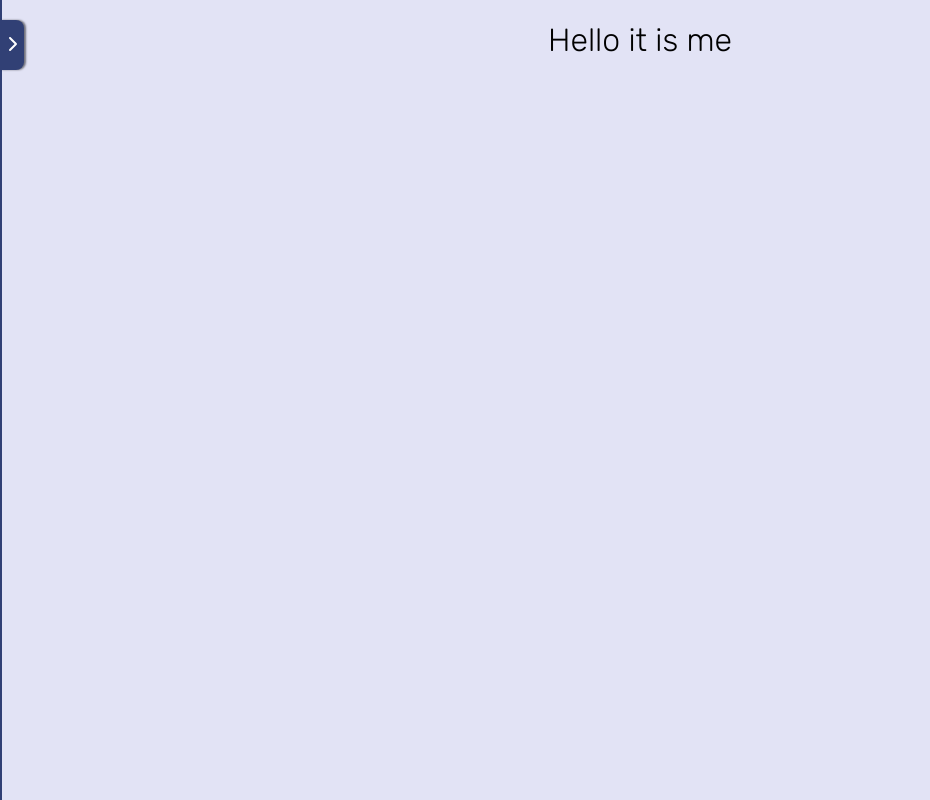
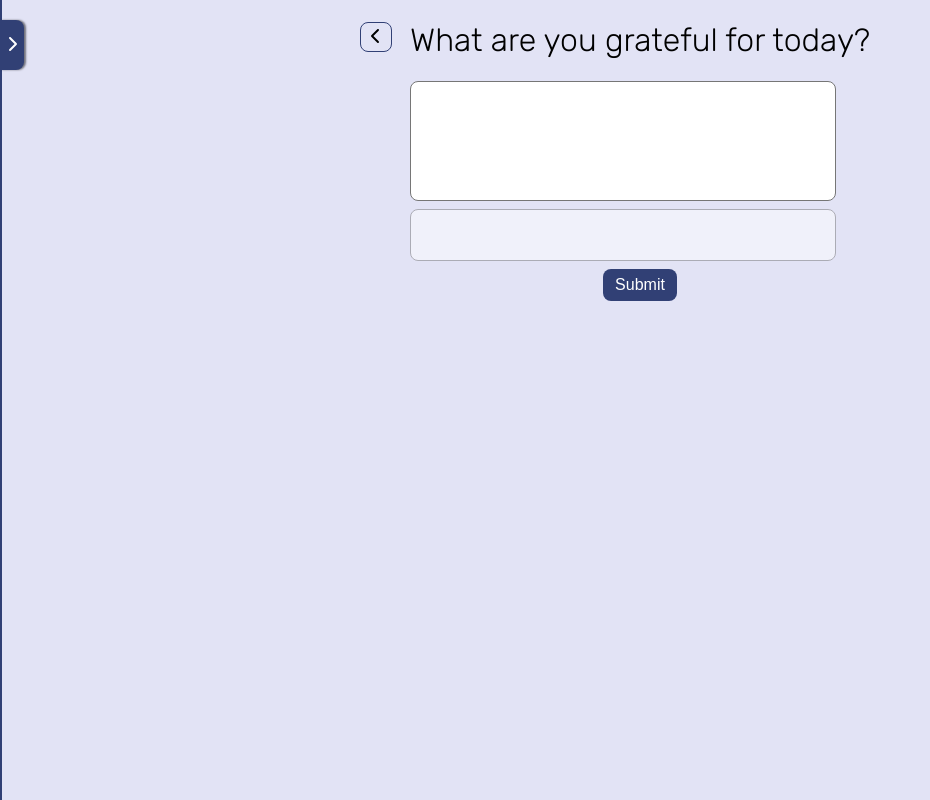
Before and after one commit to e-newton/gratitude-journal, a React (Create React App) app: page / in a window 1280 px wide. Both pictures are taken after a click on the button "Add Entries". Shown: the whole page, without its empty margins (0-930 px from the left). Built offline with nearby package versions, Linux system fonts and the light colour scheme.

Commit message:
Added entry additions

```diff
--- a/package.json
+++ b/package.json
@@ -18,8 +18,10 @@
     "react-dom": "^18.2.0",
     "react-redux": "^8.0.2",
     "react-scripts": "5.0.1",
+    "react-transition-group": "^4.4.5",
     "sass": "^1.54.6",
     "typescript": "^4.8.2",
+    "uuid": "^9.0.0",
     "web-vitals": "^2.1.4"
   },
   "scripts": {
@@ -45,5 +47,9 @@
       "last 1 firefox version",
       "last 1 safari version"
     ]
+  },
+  "devDependencies": {
+    "@types/react-transition-group": "^4.4.5",
+    "@types/uuid": "^8.3.4"
   }
 }
--- a/src/App.scss
+++ b/src/App.scss
@@ -43,3 +43,15 @@ button {
         }
     }
 }
+
+textarea {
+    max-width: 350px;
+    min-width: 90%;
+    min-height: 32px;
+    padding: GV.$input-padding-y GV.$button-padding-x GV.$button-padding-y;
+    border-radius: GV.$border-radius;
+    resize: none;
+    transition: height 0.2s ease-in-out;
+    height: 32px;
+    opacity: 50%;
+}
--- a/src/App.tsx
+++ b/src/App.tsx
@@ -2,10 +2,13 @@ import React from 'react';
 import logo from './logo.svg';
 import './App.scss';
 import AppMain from './app-main/AppMain';
+import { Sidebar } from './Sidebar/Sidebar';
 
 function App() {
   return (
-    <AppMain/>
+    <>
+      <AppMain/>
+    </>
   );
 }
 
--- a/src/GlobalVariables.scss
+++ b/src/GlobalVariables.scss
@@ -7,4 +7,6 @@ $hover-transition-time: 0.1s;
 $button-border-width: 2px;
 $button-padding-x: 5px;
 $button-padding-y: 10px;
+$input-padding-x: 16px;
+$input-padding-y: 8px;
 $box-shadow-level-1: 2px 0px 2px rgba($color: black, $alpha: 0.5);
--- a/src/Sidebar/Sidebar.scss
+++ b/src/Sidebar/Sidebar.scss
@@ -3,8 +3,15 @@ $width: 200px;
 $toggle-width: 24px;
 $toggle-height: 50px;
 
+.sticky-anchor {
+    position: sticky;
+    height: 0;
+    top: 0;
+    z-index: 1;
+}
+
 .sidebar {
-    position: absolute;
+    position: relative;
     width: $width;
     max-width: calc(100vw - $toggle-width);
     height: 100vh;
--- a/src/Sidebar/Sidebar.tsx
+++ b/src/Sidebar/Sidebar.tsx
@@ -39,11 +39,11 @@ export function Sidebar() {
     }
 
     return (
-        <>
+        <div className="sticky-anchor">
             <div className={getClassName()}>
                 {state.opened ? 'opened' : 'closed'}
                 <SidebarToggle onToggle={onSidebarToggle} opened={state.opened}/>
             </div>
-        </>
+        </div>
     )
 }
--- a/src/add-entries-view/AddEntriesView.scss
+++ b/src/add-entries-view/AddEntriesView.scss
@@ -0,0 +1,42 @@
+.back-button {
+    position: absolute;
+    top: 1.4em;
+    left: -50px;
+    svg {
+        margin: 0;
+    }
+}
+.entries {
+    position: relative;
+    display: flex;
+    width: 100%;
+    justify-content: center;
+    align-items: flex-start;
+    flex-direction: column;
+    button {
+        max-width: 150px;
+    }
+    .entry-container {
+        display: flex;
+        align-items: center;
+        width: calc(100%);
+        button {
+            position: absolute;
+            right: -16px;
+        }
+        button>svg {
+            margin: 0;
+        }
+    }
+}
+.add-entries-container {
+    display: flex;
+    flex-direction: column;
+    align-items: center;
+    max-width: 90%;
+    position: relative;
+}
+
+.submit-button {
+
+}
--- a/src/add-entries-view/AddEntriesView.tsx
+++ b/src/add-entries-view/AddEntriesView.tsx
@@ -1,6 +1,95 @@
+import { faChevronLeft, faX } from '@fortawesome/free-solid-svg-icons';
+import { FontAwesomeIcon } from '@fortawesome/react-fontawesome';
+import { RefObject, useEffect, useState } from 'react';
+import { v4 as uuidv4 } from 'uuid';
+import { AppViewState } from '../app-main/AppMain';
+import EntryInput from '../entry-input/EntryInput';
 import './AddEntriesView.scss';
-export default function AddEntriesView() {
+
+type AddEntriesProps = {
+    transition: (nextView: AppViewState) => void;
+}
+
+export type InterimEntry = {
+    entry: string,
+    id: string,
+}
+
+type AddEntriesViewState = {
+    showEntries: boolean;
+    entries: InterimEntry[];
+    currentlySelectedEntryId?: string;
+}
+
+export default function AddEntriesView(props: AddEntriesProps) {
+    const [state, setState] = useState<AddEntriesViewState>(() => {
+        const id = uuidv4();
+        return {
+            entries: [
+                {
+                    id,
+                    entry: ""
+                }
+            ],
+            currentlySelectedEntryId: id,
+            showEntries: false
+        }
+    })
+
+    useEffect(() => {
+        setTimeout(() => {
+            setState(s => ({...s, showEntries: true}));
+        }, 1)
+    }, [])
+
+    const onGhostEntryFocus = (_: string) => {
+        const id = uuidv4();
+        setState({...state, entries: [...state.entries, { id, entry: ""}], currentlySelectedEntryId: id});
+    }
+
+    const onEntryFocus = (id: string) => {
+        setState({...state, currentlySelectedEntryId: id});
+    }
+
+    const deleteEntry = (id: string) => {
+        const index = state.entries.findIndex(entry => entry.id === id);
+        const newFocusId = state.entries.at(index)?.id === id ? undefined : state.currentlySelectedEntryId;
+        state.entries.splice(index, 1);
+        setState({
+            ...state,
+            entries: state.entries,
+            currentlySelectedEntryId: newFocusId
+        })
+    }
+
+    const submit = () => {
+        console.log(state.entries.filter(entry => !!entry.entry));
+        props.transition(AppViewState.MainView);
+    }
+
     return (
-        <h1>Hello it is me</h1>
+        <div className='add-entries-container'>
+            <button className='back-button secondary' onClick={() => props.transition(AppViewState.MainView)}>
+                <FontAwesomeIcon icon={faChevronLeft}/>
+            </button>
+            <h1>What are you grateful for today?</h1>
+            <div className='entries'>
+                {
+                    state.entries.map((entry, i) =>
+                    <div className='entry-container' key={entry.id}>
+                        <EntryInput entry={entry} id={entry.id} onFocus={onEntryFocus} selected={state.showEntries && entry.id === state.currentlySelectedEntryId}/>
+                        {
+                            i > 0 &&
+                            <button onClick={() => deleteEntry(entry.id)}>
+                                <FontAwesomeIcon icon={faX}/>
+                            </button>
+                        }
+                    </div>
+                    )
+                }
+                <EntryInput entry={{entry: '', id: 'ghost-id'}} id={'ghost-id'} onFocus={onGhostEntryFocus} selected={false}/>
+            </div>
+            <button className='submit-button' onClick={submit}>Submit</button>
+        </div>
     )
 }
--- a/src/app-main/AppMain.tsx
+++ b/src/app-main/AppMain.tsx
@@ -44,7 +44,7 @@ function AppMain() {
 
     const changeView = (event: TransitionEvent<HTMLDivElement>) => {
         if (event.nativeEvent.propertyName === 'top' && state.transitioning) {
-            if (!state.nextView) {
+            if (state.nextView === undefined) {
                 throw Error('No next view was provided');
             }
             setState({...state, view: state.nextView, nextView: undefined, transitioning: false});
@@ -52,6 +52,7 @@ function AppMain() {
     }
 
     const startTransition = (nextView: AppViewState) => {
+        console.log(nextView);
         setState({...state, nextView, transitioning: true})
     }
 
@@ -60,7 +61,7 @@ function AppMain() {
             <Sidebar/>
             <div className={getClassName()} onTransitionEnd={changeView}>
                 {state.view === AppViewState.MainView && <MainView entries={entries} transition={startTransition}/>}
-                {state.view === AppViewState.AddingEntries && <AddEntriesView/>}
+                {state.view === AppViewState.AddingEntries && <AddEntriesView transition={startTransition}/>}
             </div>
         </div>
     )
--- /dev/null
+++ b/src/entry-input/EntryInput.scss
@@ -0,0 +1,14 @@
+textarea {
+    transition: height 0.4s ease-in-out;
+    height: 32px;
+    margin-bottom: 8px;
+    opacity: 50%;
+    &.has-content {
+        opacity: 1;
+    }
+    &.selected-enter-active, &.selected-appear-active {
+        height: 100px;
+        opacity: 1;
+        transition: height 1s ease-in-out;
+    }
+}
--- /dev/null
+++ b/src/entry-input/EntryInput.tsx
@@ -0,0 +1,36 @@
+import { ChangeEvent, useRef, useState } from "react";
+import {CSSTransition} from 'react-transition-group';
+import { InterimEntry } from "../add-entries-view/AddEntriesView";
+import './EntryInput.scss';
+
+export type EntryInputProps = {
+    selected: boolean;
+    id: string;
+    entry: InterimEntry;
+    onFocus: (id: string) => void;
+}
+
+type EntryInputState = {
+    entry: string;
+}
+
+export default function EntryInput(props: EntryInputProps) {
+
+    const [state, setState] = useState<EntryInputState>({entry: ''});
+    const nodeRef = useRef<HTMLTextAreaElement>(null);
+
+    const onInputChange = (event: ChangeEvent<HTMLTextAreaElement>) => {
+        props.entry.entry = event.target.value;
+        setState({...state, entry: event.target.value});
+    }
+
+    const className = () => {
+        return state.entry && 'has-content';
+    }
+
+    return(
+        <CSSTransition nodeRef={nodeRef} in={props.selected} classNames="selected" addEndListener={() => undefined} appear={true}>
+            <textarea className={className()} autoFocus={props.selected} ref={nodeRef} rows={4} onChange={onInputChange} onFocus={() => props.onFocus(props.id)}></textarea>
+        </CSSTransition>
+    )
+}
```
Also changed, not shown: 1 other file (tests, documents, lock files or other folders).
